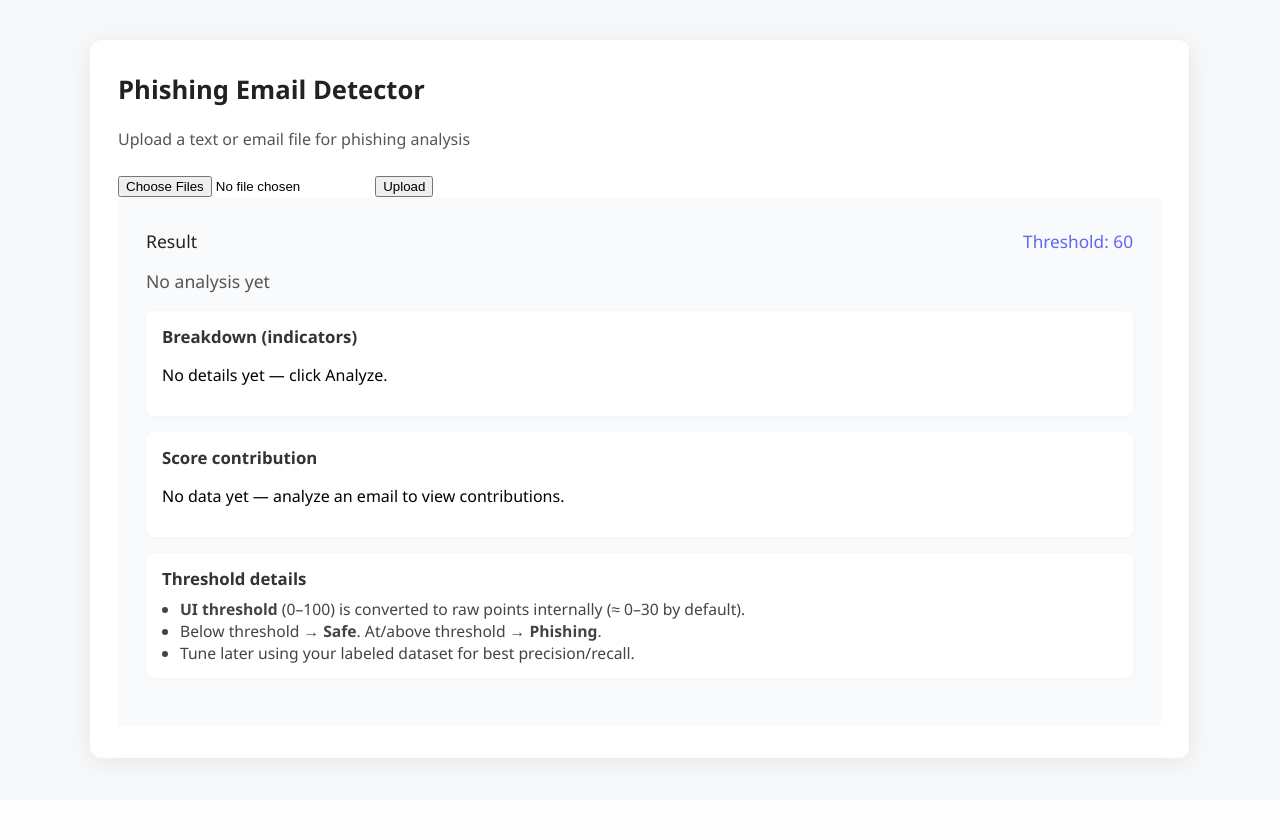
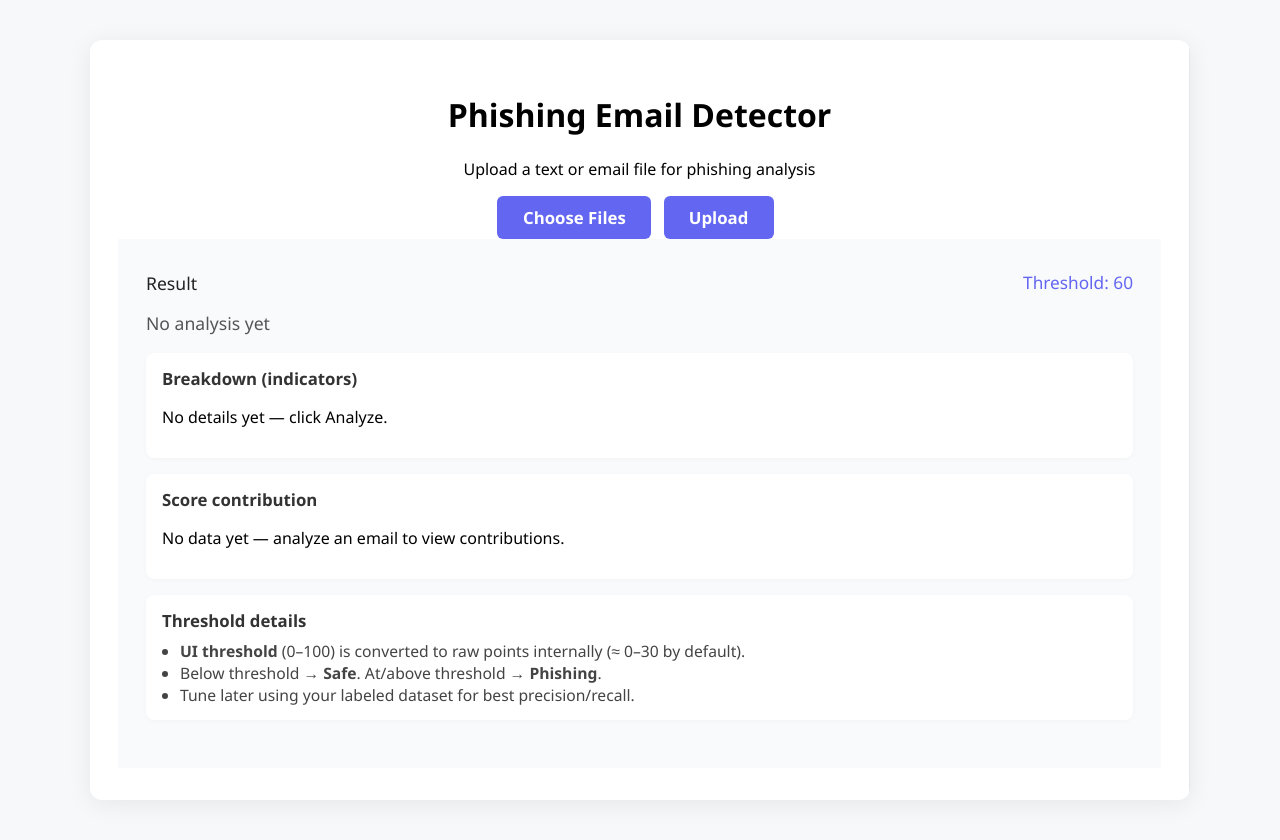
Before and after one commit to brendanc2122/P1_1_Email_Phishing_Detection, a Flask app: page / in a window 1280 px wide. Before the commit the page ends 767 px from the top, so only its background shows below. Run offline with Flask 3, Linux system fonts and the light colour scheme.

Commit message:
Merge branch 'main' of https://github.com/brendanc2122/P1_1_Email_Phishing_Detection

```diff
--- a/SAKETHdomainchecker.py
+++ b/SAKETHdomainchecker.py
@@ -917,7 +917,6 @@ def check_role_local(local: str,
 def calculate_score_domain(sender):
     WHITELIST = load_whitelist("whitelist.json")
     reasons = []
-    reasons.append("Starting Domain Checks...\n")
     local, domain = split_sender(sender)
     skip_more_domain = False
     # ---- EXACT MATCH CHECK (no subdomain allowed) ----
--- a/app.py
+++ b/app.py
@@ -41,11 +41,11 @@ def preprocess():
 @app.route('/upload', methods=['GET', 'POST'])
 def upload():
     if request.method == "POST":
-        if 'files[]' not in request.files:
+        print(request.files.getlist('file'))
+        if 'file' not in request.files:
             return jsonify({"status": "error", "message": "No file part in the request."}), 400
 
-        files = request.files.getlist("files[]")
-
+        files = request.files.getlist("file")
         uploaded_files = []
         for file in files:
             if file.filename == '':
@@ -57,15 +57,16 @@ def upload():
                 print("file uploaded successfully")
 
         user_dataframe = create_dataframe_from_group(uploaded_files)
-        saketh_count = 0
+        file_count = 0
+        results = dict.fromkeys(["score","reasons"])
         for sender in user_dataframe["sender"]:
-            saketh_count += 1
-            saketh_points, saketh_reasons = domain_check.calculate_score_domain(sender)
-            print(f"Points for e-mail {saketh_count}: {saketh_points}")
-            print(f"Reasons for e-mail {saketh_count}: {saketh_reasons}")
-        # print(user_dataframe.head())  # Print the first few rows of the DataFrame for verification
+            file_count += 1
+            domain_pts, domain_reasons = domain_check.calculate_score_domain(sender)
+            domain_reasons_string = "\n".join(domain_reasons)
+            print(f"Points for e-mail {file_count}: {domain_pts}")
+            print(f"Reasons for e-mail {file_count}:\n{domain_reasons_string}")
 
-        return "Success" # Return the DataFrame as response
+        return f"{domain_pts}|{domain_reasons_string}" # Return score and reasons (separate by |)
 
 @app.post("/analyze")
 def analyze():
--- a/csv_files/user_data.csv
+++ b/csv_files/user_data.csv
@@ -1,3 +1,5 @@
 sender,subject,body
 Breje <brejeshsexy@gmail.com>,DONKEY fuck GIRL,"SEL,okefpokegpgokopksepokpsgeposmdvom,
 Do you like Sexy Animals doing the wild thing? We have the super hot content on the internet! This is the site you have heard about. YOU MUST BE AT LEAST 18 TO ENTER!"
+Breje <brejeshsexy@gmail.com>,DONKEY fuck GIRL,"SEL,okefpokegpgokopksepokpsgeposmdvom,
+Do you like Sexy Animals doing the wild thing? We have the super hot content on the internet! This is the site you have heard about. YOU MUST BE AT LEAST 18 TO ENTER!"
--- a/static/style.css
+++ b/static/style.css
@@ -1,3 +1,5 @@
+/* Cleaned and standardized button styles */
+
 body {
   font-family: 'Segoe UI', Arial, sans-serif;
   background: #f6f8fa;
@@ -41,70 +43,31 @@ h2 {
   margin-bottom: 24px;
 }
 
-.email-form label {
-  display: block;
-  margin-top: 18px;
-  margin-bottom: 6px;
-  font-weight: 500;
-  color: #333;
-}
-.email-form .hint {
-  font-size: 0.95em;
-  color: #888;
-  margin-left: 4px;
-}
-
-.email-form input[type="text"], .email-form textarea {
-  width: 100%;
-  padding: 10px 12px;
-  border: 1px solid #d1d5db;
-  border-radius: 6px;
-  font-size: 1rem;
-  background: #fff;
-  margin-bottom: 6px;
-  transition: border 0.2s;
-}
-.email-form input[type="text"]:focus, .email-form textarea:focus {
-  border-color: #6366f1;
-  outline: none;
-}
-.email-form textarea { resize: vertical; }
-
-.actions {
-  display: flex;
-  align-items: center;
-  gap: 12px;
-  margin: 18px 0 10px 0;
-  flex-wrap: wrap;
-}
-
-.analyze-btn {
+/* Standardized button styles */
+.choose-btn, .upload-btn, .custom-btn {
   background: #6366f1;
   color: #fff;
   border: none;
   padding: 10px 22px;
   border-radius: 6px;
-  font-size: 1rem;
+  font-size: 1.05rem;
   cursor: pointer;
   font-weight: 600;
-  transition: background 0.2s;
+  transition: background 0.2s, color 0.2s;
+  margin-right: 8px;
+  display: inline-block;
+  min-width: 110px;
+  text-align: center;
+  font-family: 'Segoe UI', Arial, sans-serif;
 }
-.analyze-btn:hover { background: #4f46e5; }
+.choose-btn:hover, .upload-btn:hover, .custom-btn:hover {
+  background: #4f46e5;
+  color: #fff;
+}
 
-.copy-btn, .download-btn {
-  background: #fff;
-  color: #6366f1;
-  border: 1px solid #6366f1;
-  padding: 9px 16px;
-  border-radius: 6px;
-  font-size: 1rem;
-  cursor: pointer;
-  font-weight: 500;
-  transition: background 0.2s, color 0.2s;
-}
-.copy-btn:hover, .download-btn:hover {
-  background: #6366f1;
-  color: #fff;
+/* Hide default file input */
+input[type="file"] {
+  display: none;
 }
 
 .threshold-group {
--- a/templates/index.html
+++ b/templates/index.html
@@ -5,19 +5,52 @@
   <meta name="viewport" content="width=device-width,initial-scale=1" />
   <title>Phishing Email Detector</title>
   <link rel="stylesheet" href="{{ url_for('static', filename='style.css') }}">
+  <!-- Downloaded jQuery to handle button click event -->
+  <script src="https://ajax.googleapis.com/ajax/libs/jquery/3.7.1/jquery.min.js"></script>
 </head>
 <body>
   <div class="container">
     <!-- Left: input -->
     <div class="detector-panel">
-      <h2>Phishing Email Detector</h2>
-      <p class="desc">
-        Upload a text or email file for phishing analysis
-      </p>
+      <center>
+        <h1>Phishing Email Detector</h1>
+        <p>Upload a text or email file for phishing analysis</p>
+      </center>
 
-      <form id="upload_form" method="POST" action="http://127.0.0.1:5000/upload" enctype="multipart/form-data">
-        <input type="file" name="files[]" multiple>
-        <input type="submit" value="Upload">
+      <form id="uploadForm">
+        <center>
+          <label for="filesInput" class="custom-btn">Choose Files</label>
+          <input type="file" id="filesInput" enctype="multipart/form-data" multiple accept=".txt,.eml" required>
+          <button type="submit" class="custom-btn">Upload</button>
+        </center>
+        <script>
+          // Preprocess file upload
+          const test_form = document.getElementById("uploadForm")
+          document.getElementById("uploadForm").addEventListener("submit", function(event) {
+            event.preventDefault();
+            var userData = new FormData();
+            var files = document.getElementById("filesInput").files;
+            for (var x = 0; x <= files.length; x++)
+              userData.append('file', files[x])
+            $.ajax({
+              type: 'POST',
+              url: '/upload',
+              data: userData,
+              processData: false,
+              contentType: false,
+              // If succeessful, adds response to element with id test_result
+              success: function(response) {
+                var response_parts = response.split('|')
+                document.getElementById("test-score").innerHTML = response_parts[0];
+                document.getElementById("test-reasons").innerHTML = response_parts[1];
+              },
+              // Else, show error message
+              error: function(error) {
+                console.log(error);
+              }
+            })
+          })
+        </script>
       </form>
 
       <!-- New: Preprocess file upload form -->
@@ -45,12 +78,12 @@
       </div>
 
       <div class="result-score">
-        <span class="score-label">No analysis yet</span>
+        <span class="score-label" id="test-score">No analysis yet</span>
       </div>
 
       <div class="breakdown">
         <h4>Breakdown (indicators)</h4>
-        <p>No details yet — click Analyze.</p>
+        <p id="test-reasons">No details yet — click Analyze.</p>
       </div>
 
       <div class="score-contribution">
@@ -70,11 +103,8 @@
   </div>
 
   <script src="{{ url_for('static', filename='script.js') }}"></script>
-  <script>
-  // filepath: c:\Users\brend\P1_1_Email_Phishing_Detection\static\script.js
-  // ...existing code...
 
-  // Preprocess file upload
+<script>
   // document.getElementById('preprocess-form').addEventListener('submit', async function(e) {
   //   e.preventDefault();
   //   const fileInput = document.getElementById('preprocess-file');
--- /dev/null
+++ b/uploads/test_1 - Copy.txt
@@ -0,0 +1,6 @@
+From: Breje <brejeshsexy@gmail.com>
+To: brandon <brandon@sit.singaporetech.edu.sg>
+Subject: DONKEY fuck GIRL
+
+SEL,okefpokegpgokopksepokpsgeposmdvom,
+Do you like Sexy Animals doing the wild thing? We have the super hot content on the internet! This is the site you have heard about. YOU MUST BE AT LEAST 18 TO ENTER!
```
Also changed, not shown: rules.py (+0 -32 lines).
